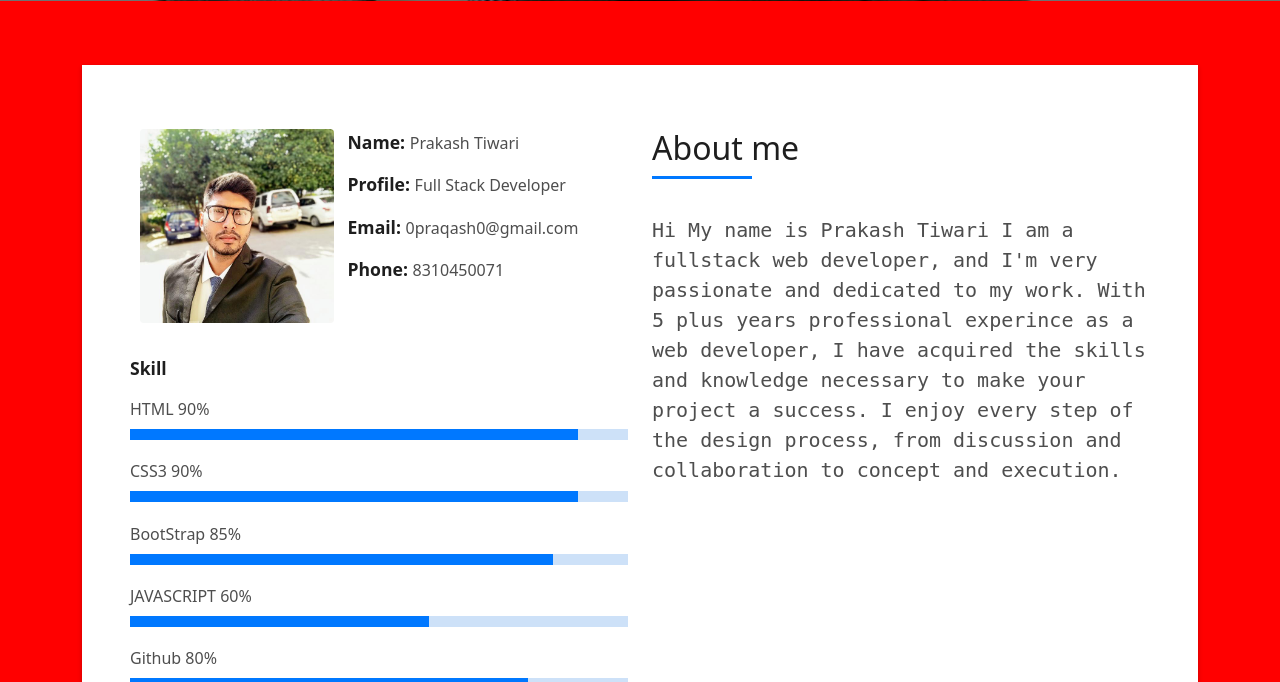
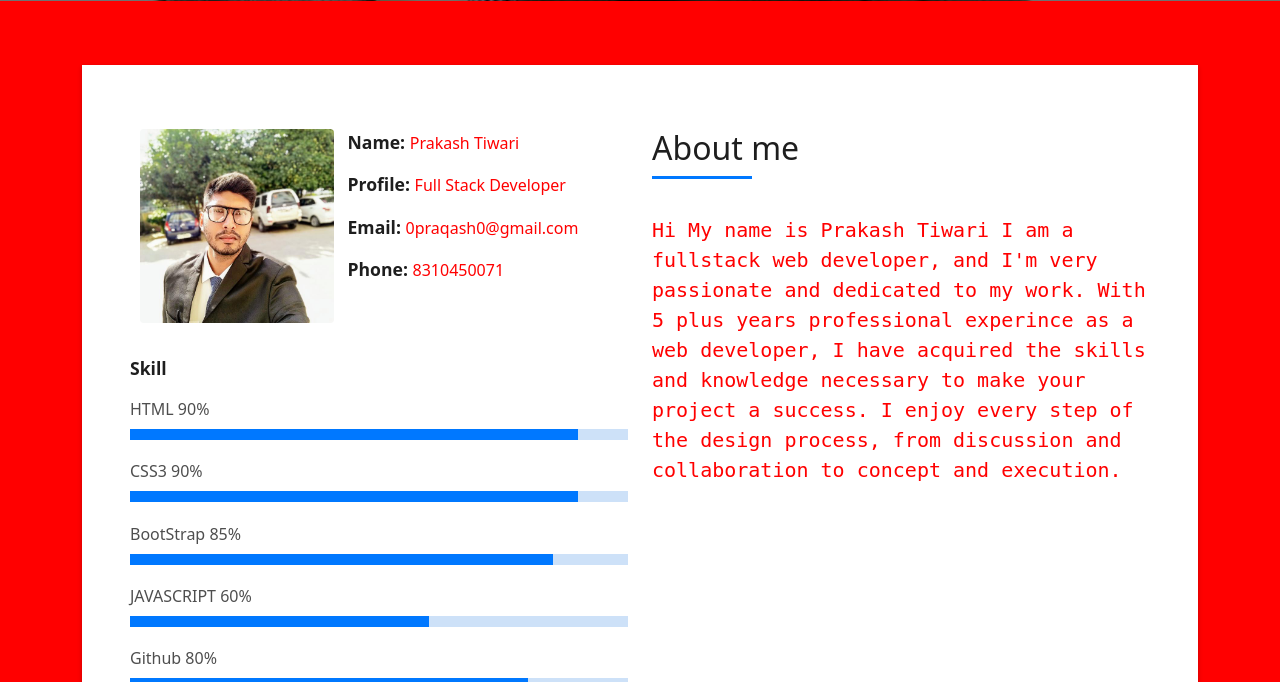
Before and after one commit to Praqash/portfolio, a PHP site: page /index.php in a window 1280 px wide. Shown: the part 799-1481 px from the top of the page. Run offline with PHP 8.4, Linux system fonts and the light colour scheme.

Commit message:
Update style.css

```diff
--- a/assets/css/style.css
+++ b/assets/css/style.css
@@ -10,7 +10,7 @@
 --------------------------------------------------------------*/
 body {
   background-color:red;
-  color: #4e4e4e;
+  color: red;
 }
 
 h1,
```
